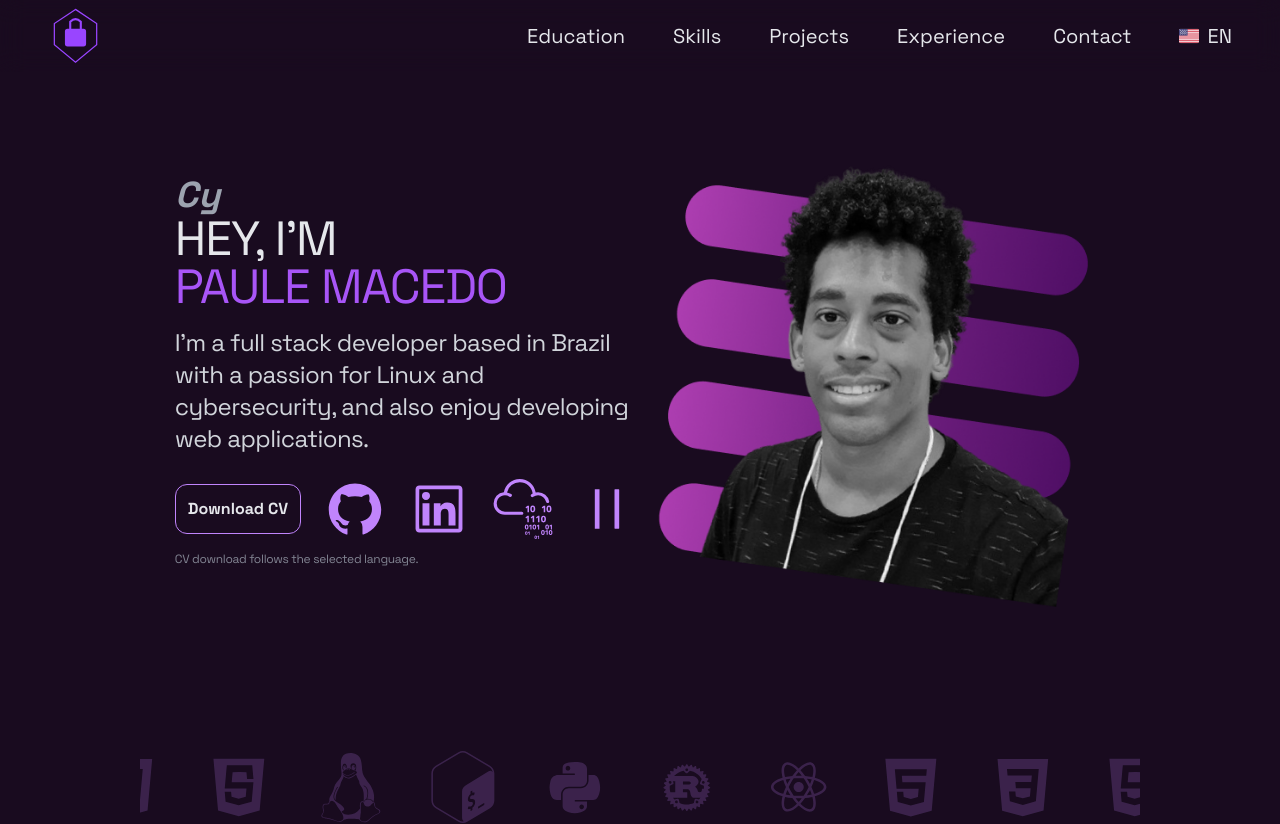
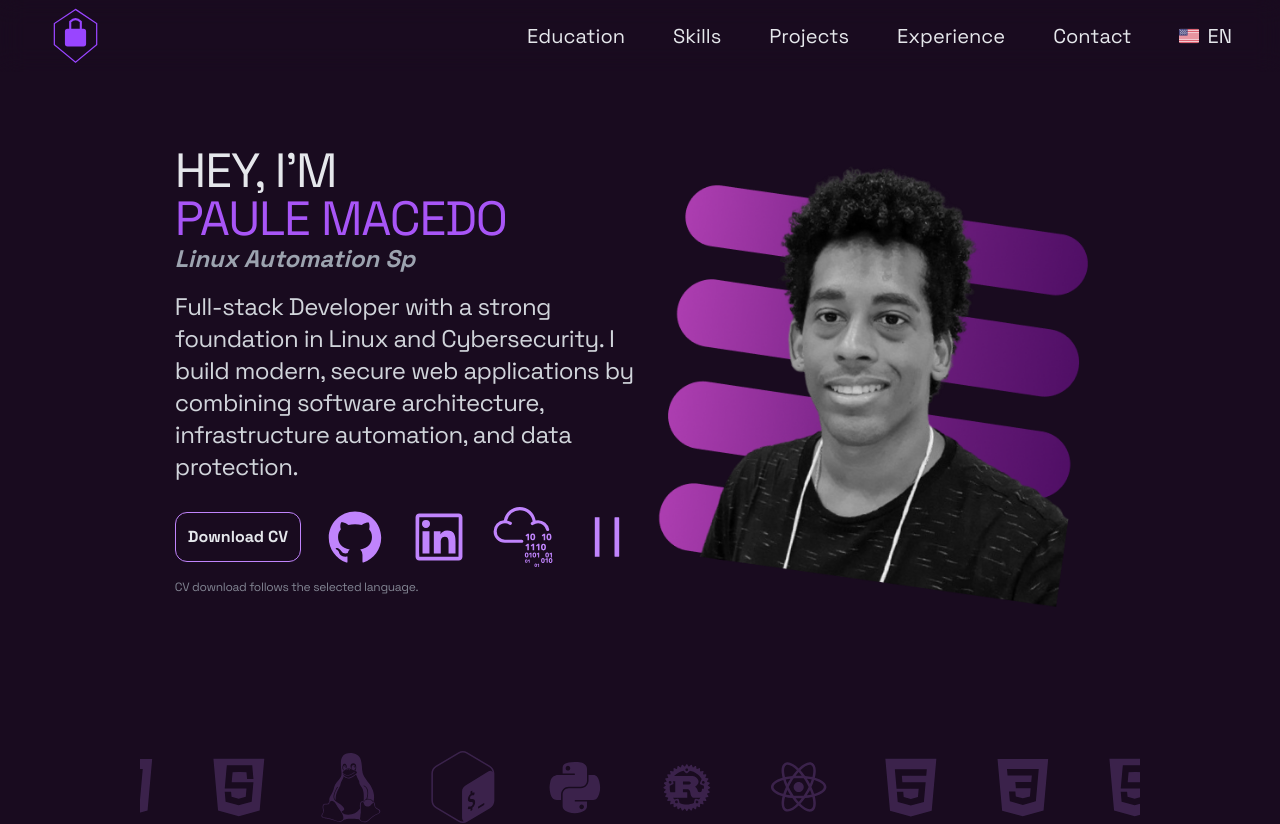
Before and after one commit to paulemacedo/Portifolio, a React (Vite) app: page / in a window 1280 px wide. Shown: the top 824 px of the page. Built offline with nearby package versions, Linux system fonts and the light colour scheme.

Commit message:
feat: update hero section with new roles and enhanced descriptions in localization files

```diff
--- a/src/locales/en.json
+++ b/src/locales/en.json
@@ -1,9 +1,10 @@
 {
   "hero": {
-    "software_engineer": "Fullstack dev",
-    "cybersecurity": "Cybersecurity",
+    "software_engineer": "Full-stack Developer",
+    "cybersecurity": "Cybersecurity Analyst",
+    "automation": "Linux Automation Specialist",
     "greeting": "HEY, I'M",
-    "description": "I'm a full stack developer based in Brazil with a passion for Linux and cybersecurity, and also enjoy developing web applications.",
+    "description": "Full-stack Developer with a strong foundation in Linux and Cybersecurity. I build modern, secure web applications by combining software architecture, infrastructure automation, and data protection.",
     "download_cv": "Download CV",
     "cv_download_notice": "CV download follows the selected language.",
     "select_cv_language": "Select language",
--- a/src/locales/es.json
+++ b/src/locales/es.json
@@ -1,9 +1,10 @@
 {
   "hero": {
-    "software_engineer": "Desarrollador Fullstack",
-    "cybersecurity": "Ciberseguridad",
+    "software_engineer": "Desarrollador Full-stack",
+    "cybersecurity": "Analista de Ciberseguridad",
+    "automation": "Especialista en Automatización Linux",
     "greeting": "HOLA, SOY",
-    "description": "Soy un desarrollador full stack brasileño con pasión por Linux y ciberseguridad, y también disfruto desarrollando aplicaciones web.",
+    "description": "Desarrollador Full-stack con una sólida base en Linux y Ciberseguridad. Construyo aplicaciones web modernas y seguras, combinando arquitectura de software, automatización de infraestructura y protección de datos.",
     "download_cv": "Descargar CV",
     "cv_download_notice": "La descarga del CV sigue el idioma seleccionado.",
     "select_cv_language": "Seleccionar idioma",
--- a/src/locales/pt.json
+++ b/src/locales/pt.json
@@ -1,9 +1,10 @@
 {
   "hero": {
-    "software_engineer": "Desenvolvedor Fullstack",
-    "cybersecurity": "Cibersegurança",
+    "software_engineer": "Desenvolvedor Full-stack",
+    "cybersecurity": "Analista de Cibersegurança",
+    "automation": "Especialista em Automação Linux",
     "greeting": "OLÁ, EU SOU",
-    "description": "Sou um desenvolvedor full stack Brasileiro com paixão por Linux e cibersegurança, e também gosto de desenvolver aplicações web.",
+    "description": "Desenvolvedor Full-stack com forte base em Linux e Cibersegurança. Construo aplicações web modernas e seguras, unindo arquitetura de software, automação de infraestrutura e proteção de dados.",
     "download_cv": "Baixar CV",
     "cv_download_notice": "O download do CV segue o idioma selecionado.",
     "select_cv_language": "Selecione o idioma",
--- a/src/sections/Hero.jsx
+++ b/src/sections/Hero.jsx
@@ -160,6 +160,8 @@ const Hero = () => {
     1000,
     t("hero.cybersecurity"),
     1000,
+    t("hero.automation"),
+    1000,
   ];  return (
     <>
       {showAudioModal && (
@@ -207,24 +209,24 @@ const Hero = () => {
           viewport={{ once: true }}
           transition={{ duration: 1 }}
         >
-          <TypeAnimation
-            sequence={animationTexts}
-            repeat={Infinity}
-            speed={50}
-            className="font-bold text-xl md:text-3xl xl:text-4xl text-gray-400 italic mb-4"
-            key={i18n.language}
-          />
-
           <motion.p
             initial={{ opacity: 0 }}
             whileInView={{ opacity: 1 }}
             viewport={{ once: true }}
             transition={{ duration: 1, delay: 0.5 }}
-            className="text-gray-200 md:text-5xl tracking-tight mb-4"
+            className="text-gray-200 md:text-5xl tracking-tight"
           >
             {t("hero.greeting")} <br />
             <span className="text-purple-500">PAULE MACEDO</span>
           </motion.p>
+
+          <TypeAnimation
+            sequence={animationTexts}
+            repeat={Infinity}
+            speed={50}
+            className="block font-bold text-lg md:text-xl xl:text-2xl text-gray-400 italic mb-4"
+            key={i18n.language}
+          />
 
           <motion.p
             initial={{ opacity: 0 }}
```
